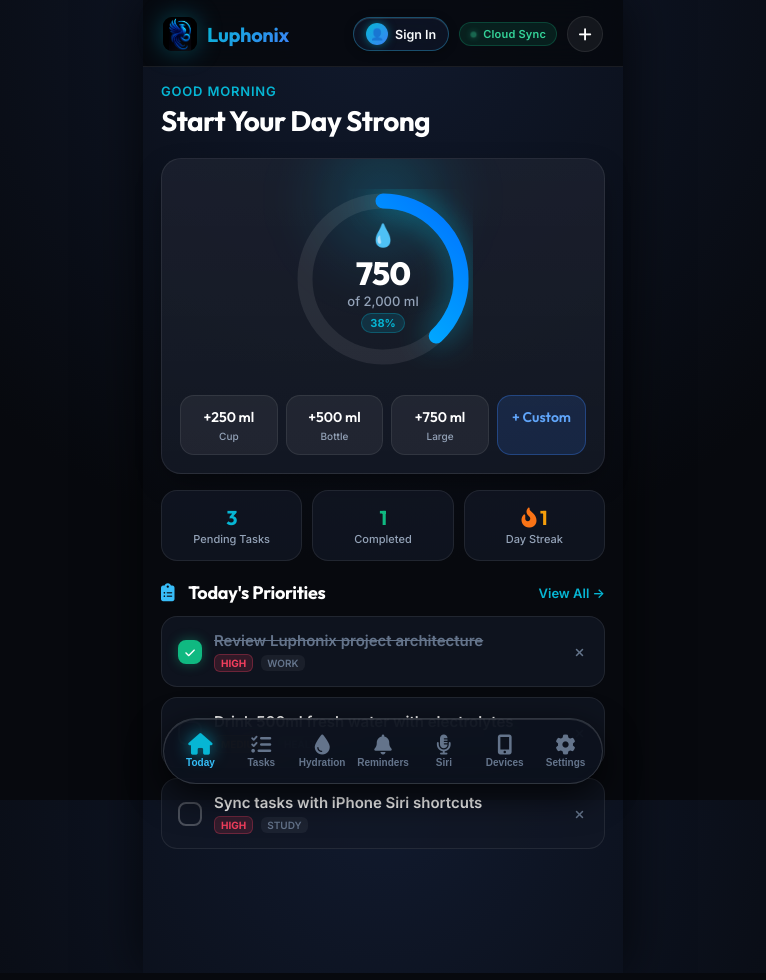
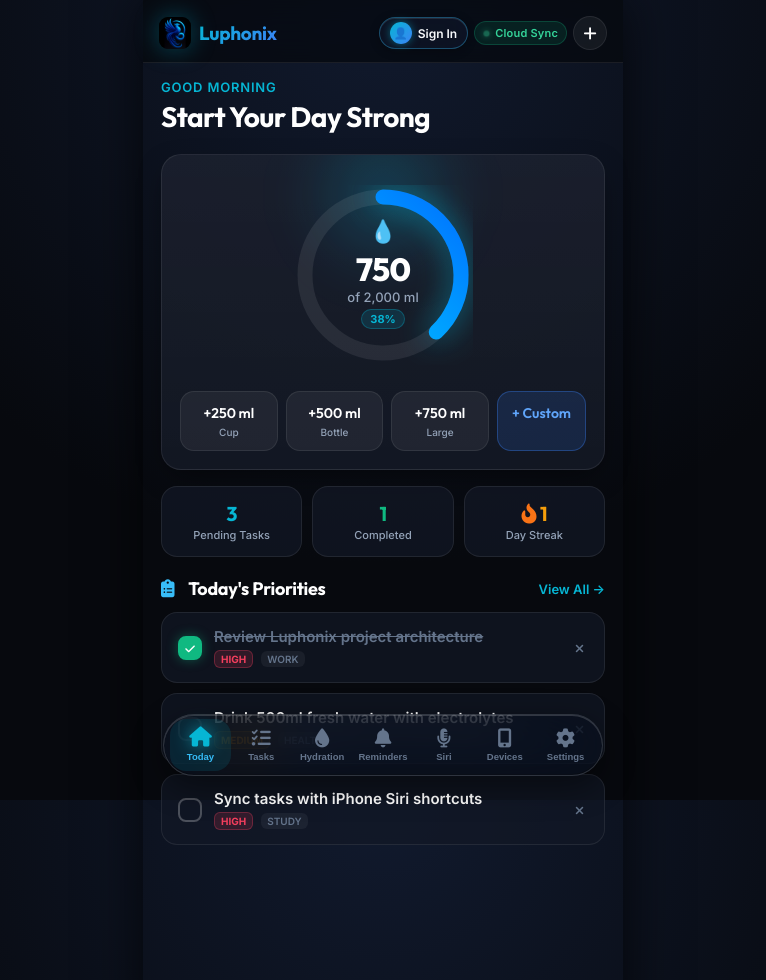
Before and after one commit to dhyeykhanpara21/ios-personal-assistant-, a website: page public/index.html in a window 1280 px wide. Shown: the top 980 px of the page, without its empty margins (257-1023 px from the left). Drawn offline with Linux system fonts and the light colour scheme; no server answers.

Commit message:
fix(ui): make bottom nav translucent liquid glass and add generous bottom clearance to prevent content blocking

```diff
--- a/backend/public/style.css
+++ b/backend/public/style.css
@@ -47,8 +47,8 @@
 
   /* Dimensions & Spacing */
   --safe-top: max(env(safe-area-inset-top, 20px), 16px);
-  --safe-bottom: max(env(safe-area-inset-bottom, 20px), 16px);
-  --nav-height: 66px;
+  --safe-bottom: max(env(safe-area-inset-bottom, 24px), 20px);
+  --nav-height: 62px;
 }
 
 /* Base Reset */
@@ -86,7 +86,7 @@ body {
   position: relative;
   display: flex;
   flex-direction: column;
-  padding-bottom: calc(var(--nav-height) + var(--safe-bottom) + 16px);
+  padding-bottom: calc(var(--nav-height) + var(--safe-bottom) + 80px);
   background: transparent;
   box-shadow: 0 0 50px rgba(0, 0, 0, 0.7);
 }
@@ -96,52 +96,58 @@ header.app-header {
   position: sticky;
   top: 0;
   z-index: 50;
-  padding: var(--safe-top) 20px 14px 20px;
+  padding: var(--safe-top) 16px 12px 16px;
   display: flex;
   align-items: center;
   justify-content: space-between;
-  background: rgba(7, 9, 14, 0.85);
-  backdrop-filter: blur(20px);
-  -webkit-backdrop-filter: blur(20px);
+  gap: 8px;
+  background: rgba(7, 9, 14, 0.78);
+  backdrop-filter: blur(24px) saturate(180%);
+  -webkit-backdrop-filter: blur(24px) saturate(180%);
   border-bottom: 1px solid var(--border-glass);
 }
 
 .brand-section {
   display: flex;
   align-items: center;
-  gap: 10px;
+  gap: 8px;
+  flex-shrink: 0;
+  min-width: 0;
 }
 
 .brand-logo-img {
-  width: 34px;
-  height: 34px;
+  width: 32px;
+  height: 32px;
   border-radius: 9px;
   box-shadow: var(--glow-cyan);
   object-fit: cover;
+  flex-shrink: 0;
 }
 
 .brand-title {
   font-family: var(--font-heading);
-  font-size: 20px;
+  font-size: 19px;
   font-weight: 700;
   letter-spacing: -0.3px;
   background: var(--grad-cyan-blue);
   -webkit-background-clip: text;
   -webkit-text-fill-color: transparent;
+  white-space: nowrap;
 }
 
 .header-actions {
   display: flex;
   align-items: center;
-  gap: 10px;
+  gap: 6px;
+  flex-shrink: 0;
 }
 
 /* Connection Pill */
 .status-pill {
   display: inline-flex;
   align-items: center;
-  gap: 6px;
-  padding: 4px 10px;
+  gap: 5px;
+  padding: 4px 8px;
   border-radius: 20px;
   font-size: 11px;
   font-weight: 600;
@@ -150,6 +156,7 @@ header.app-header {
   color: #34D399;
   border: 1px solid rgba(16, 185, 129, 0.25);
   transition: all 0.3s ease;
+  white-space: nowrap;
 }
 
 .status-pill.offline {
@@ -173,8 +180,8 @@ header.app-header {
 }
 
 .header-icon-btn {
-  width: 36px;
-  height: 36px;
+  width: 34px;
+  height: 34px;
   border-radius: 50%;
   display: flex;
   align-items: center;
@@ -184,6 +191,7 @@ header.app-header {
   color: var(--text-main);
   cursor: pointer;
   transition: all 0.2s cubic-bezier(0.4, 0, 0.2, 1);
+  flex-shrink: 0;
 }
 
 .header-icon-btn:active {
@@ -194,7 +202,7 @@ header.app-header {
 /* Main Content Views */
 main.app-main {
   flex: 1;
-  padding: 16px 18px;
+  padding: 16px 18px calc(var(--nav-height) + var(--safe-bottom) + 50px) 18px;
 }
 
 .view-section {
@@ -841,41 +849,45 @@ main.app-main {
   margin-top: 8px;
 }
 
-/* Floating Bottom Navigation Bar (Ultra-responsive for all mobile viewports) */
+/* Floating Glass Bottom Navigation Bar (iOS 18 Liquid Glass — Translucent & Non-Blocking) */
 nav.app-navbar {
   position: fixed;
-  bottom: var(--safe-bottom);
+  bottom: calc(var(--safe-bottom) + 4px);
   left: 50%;
   transform: translateX(-50%);
   width: min(calc(100% - 16px), 440px);
   height: var(--nav-height);
-  background: rgba(13, 18, 30, 0.92);
-  backdrop-filter: blur(28px);
-  -webkit-backdrop-filter: blur(28px);
-  border: 1px solid var(--border-glass-light);
-  border-radius: 34px;
-  box-shadow: 0 12px 35px rgba(0, 0, 0, 0.75), inset 0 1px 0 rgba(255, 255, 255, 0.12);
-  display: flex;
-  align-items: center;
-  justify-content: space-between;
+  background: rgba(10, 16, 28, 0.65);
+  backdrop-filter: blur(28px) saturate(190%);
+  -webkit-backdrop-filter: blur(28px) saturate(190%);
+  border: 1px solid rgba(255, 255, 255, 0.15);
+  border-radius: 32px;
+  box-shadow:
+    0 10px 32px rgba(0, 0, 0, 0.45),
+    0 1px 0 rgba(255, 255, 255, 0.16) inset,
+    0 -1px 0 rgba(0, 0, 0, 0.3) inset;
+  display: flex;
+  align-items: center;
+  justify-content: space-around;
   padding: 0 4px;
   z-index: 60;
   box-sizing: border-box;
+  transition: all 0.25s ease;
 }
 
 .nav-item {
   flex: 1 1 0;
   min-width: 0;
-  height: 100%;
+  height: 52px;
   display: flex;
   flex-direction: column;
   align-items: center;
   justify-content: center;
-  gap: 2px;
+  gap: 3px;
   color: var(--text-sub);
   text-decoration: none;
-  padding: 6px 1px;
-  border-radius: 20px;
+  padding: 4px 1px;
+  border-radius: 16px;
   cursor: pointer;
   transition: all 0.2s cubic-bezier(0.4, 0, 0.2, 1);
   background: transparent;
@@ -884,9 +896,18 @@ nav.app-navbar {
   -webkit-user-select: none;
 }
 
+.nav-item:hover {
+  color: #E2E8F0;
+  background: rgba(255, 255, 255, 0.05);
+}
+
+.nav-item:active {
+  transform: scale(0.92);
+}
+
 .nav-item svg,
 .nav-item i {
-  font-size: 19px;
+  font-size: 17px;
   width: 20px;
   height: 20px;
   display: flex;
@@ -901,13 +922,13 @@ nav.app-navbar {
 }
 
 .nav-item span {
-  font-size: 9.5px;
-  font-weight: 600;
-  line-height: 1.1;
-  letter-spacing: -0.2px;
+  font-size: 8.5px;
+  font-weight: 600;
+  line-height: 1;
+  letter-spacing: -0.35px;
   white-space: nowrap;
-  overflow: hidden;
-  text-overflow: ellipsis;
+  overflow: visible;
+  text-overflow: clip;
   max-width: 100%;
   display: block;
   text-align: center;
@@ -916,11 +937,12 @@ nav.app-navbar {
 
 .nav-item.active {
   color: var(--accent-cyan);
+  background: rgba(6, 182, 212, 0.12);
 }
 
 .nav-item.active svg,
 .nav-item.active i {
-  transform: translateY(-1px) scale(1.08);
+  transform: translateY(-1px) scale(1.06);
   filter: drop-shadow(0 0 8px rgba(6, 182, 212, 0.7));
   color: var(--accent-cyan);
 }
@@ -930,29 +952,39 @@ nav.app-navbar {
   font-weight: 700;
 }
 
-.nav-item:active {
-  transform: scale(0.92);
-}
-
-@media (max-width: 390px) {
+.bottom-nav-spacer {
+  height: calc(var(--nav-height) + var(--safe-bottom) + 40px);
+  width: 100%;
+  flex-shrink: 0;
+  pointer-events: none;
+}
+
+@media (max-width: 420px) {
+  header.app-header {
+    padding: var(--safe-top) 12px 10px 12px;
+    gap: 6px;
+  }
+  .brand-title {
+    font-size: 17px;
+  }
+  .status-pill {
+    padding: 4px 6px;
+    font-size: 10.5px;
+  }
+  .status-pill #connection-text {
+    display: none;
+  }
+  .user-auth-pill {
+    padding: 3px 8px;
+    font-size: 11.5px;
+  }
   nav.app-navbar {
     width: calc(100% - 12px);
     padding: 0 2px;
-    height: 64px;
-  }
-  .nav-item {
-    padding: 5px 1px;
-    gap: 2px;
-  }
-  .nav-item svg,
-  .nav-item i {
-    font-size: 17.5px;
-    width: 19px;
-    height: 19px;
   }
   .nav-item span {
-    font-size: 8.5px;
-    letter-spacing: -0.3px;
+    font-size: 8px;
+    letter-spacing: -0.4px;
   }
 }
 
@@ -960,17 +992,16 @@ nav.app-navbar {
   nav.app-navbar {
     width: calc(100% - 8px);
     padding: 0 1px;
-    height: 60px;
+    height: 58px;
   }
   .nav-item svg,
   .nav-item i {
-    font-size: 16px;
-    width: 18px;
-    height: 18px;
+    font-size: 15px;
+    width: 17px;
+    height: 17px;
   }
   .nav-item span {
-    font-size: 8px;
-    letter-spacing: -0.4px;
+    font-size: 7.5px;
   }
 }
 
@@ -984,12 +1015,12 @@ nav.app-navbar {
   }
   .nav-item svg,
   .nav-item i {
-    font-size: 20px;
+    font-size: 19px;
     width: 21px;
     height: 21px;
   }
   .nav-item span {
-    font-size: 10px;
+    font-size: 9.5px;
     letter-spacing: normal;
   }
 }
@@ -1050,12 +1081,12 @@ nav.app-navbar {
 .user-auth-pill {
   display: inline-flex;
   align-items: center;
-  gap: 7px;
+  gap: 6px;
   background: rgba(15, 23, 42, 0.75);
   border: 1px solid rgba(56, 189, 248, 0.35);
-  border-radius: 22px;
-  padding: 5px 12px;
-  font-size: 12.5px;
+  border-radius: 20px;
+  padding: 4px 10px;
+  font-size: 12px;
   font-weight: 600;
   color: #F8FAFC;
   cursor: pointer;
@@ -1064,6 +1095,8 @@ nav.app-navbar {
   box-shadow: 0 2px 10px rgba(0, 0, 0, 0.3), inset 0 1px 0 rgba(255, 255, 255, 0.1);
   transition: all 0.25s cubic-bezier(0.16, 1, 0.3, 1);
   user-select: none;
+  white-space: nowrap;
+  flex-shrink: 0;
 }
 
 .user-auth-pill:hover {
--- a/public/index.html
+++ b/public/index.html
@@ -17,7 +17,7 @@
 
   <!-- Styles & Font Awesome 6 -->
   <link rel="stylesheet" href="https://cdnjs.cloudflare.com/ajax/libs/font-awesome/6.5.1/css/all.min.css" integrity="sha512-DTOQO9RWCH3ppGqcWaEA1BIZOC6xxalwEsw9c2QQeAIftl+Vegovlnee1c9QX4TctnWMn13TZye+giMm8e2LwA==" crossorigin="anonymous" referrerpolicy="no-referrer" />
-  <link rel="stylesheet" href="/style.css?v=5.0">
+  <link rel="stylesheet" href="/style.css?v=5.1">
 </head>
 <body>
   <div id="app-container">
@@ -486,6 +486,8 @@
         </div>
       </section>
 
+      <!-- Bottom Spacer to guarantee zero content blockage by the floating navbar -->
+      <div class="bottom-nav-spacer" aria-hidden="true"></div>
     </main>
 
     <!-- Floating Glass Bottom Navigation -->
--- a/public/style.css
+++ b/public/style.css
@@ -47,8 +47,8 @@
 
   /* Dimensions & Spacing */
   --safe-top: max(env(safe-area-inset-top, 20px), 16px);
-  --safe-bottom: max(env(safe-area-inset-bottom, 20px), 16px);
-  --nav-height: 66px;
+  --safe-bottom: max(env(safe-area-inset-bottom, 24px), 20px);
+  --nav-height: 62px;
 }
 
 /* Base Reset */
@@ -86,7 +86,7 @@ body {
   position: relative;
   display: flex;
   flex-direction: column;
-  padding-bottom: calc(var(--nav-height) + var(--safe-bottom) + 16px);
+  padding-bottom: calc(var(--nav-height) + var(--safe-bottom) + 80px);
   background: transparent;
   box-shadow: 0 0 50px rgba(0, 0, 0, 0.7);
 }
@@ -96,52 +96,58 @@ header.app-header {
   position: sticky;
   top: 0;
   z-index: 50;
-  padding: var(--safe-top) 20px 14px 20px;
+  padding: var(--safe-top) 16px 12px 16px;
   display: flex;
   align-items: center;
   justify-content: space-between;
-  background: rgba(7, 9, 14, 0.85);
-  backdrop-filter: blur(20px);
-  -webkit-backdrop-filter: blur(20px);
+  gap: 8px;
+  background: rgba(7, 9, 14, 0.78);
+  backdrop-filter: blur(24px) saturate(180%);
+  -webkit-backdrop-filter: blur(24px) saturate(180%);
   border-bottom: 1px solid var(--border-glass);
 }
 
 .brand-section {
   display: flex;
   align-items: center;
-  gap: 10px;
+  gap: 8px;
+  flex-shrink: 0;
+  min-width: 0;
 }
 
 .brand-logo-img {
-  width: 34px;
-  height: 34px;
+  width: 32px;
+  height: 32px;
   border-radius: 9px;
   box-shadow: var(--glow-cyan);
   object-fit: cover;
+  flex-shrink: 0;
 }
 
 .brand-title {
   font-family: var(--font-heading);
-  font-size: 20px;
+  font-size: 19px;
   font-weight: 700;
   letter-spacing: -0.3px;
   background: var(--grad-cyan-blue);
   -webkit-background-clip: text;
   -webkit-text-fill-color: transparent;
+  white-space: nowrap;
 }
 
 .header-actions {
   display: flex;
   align-items: center;
-  gap: 10px;
+  gap: 6px;
+  flex-shrink: 0;
 }
 
 /* Connection Pill */
 .status-pill {
   display: inline-flex;
   align-items: center;
-  gap: 6px;
-  padding: 4px 10px;
+  gap: 5px;
+  padding: 4px 8px;
   border-radius: 20px;
   font-size: 11px;
   font-weight: 600;
@@ -150,6 +156,7 @@ header.app-header {
   color: #34D399;
   border: 1px solid rgba(16, 185, 129, 0.25);
   transition: all 0.3s ease;
+  white-space: nowrap;
 }
 
 .status-pill.offline {
@@ -173,8 +180,8 @@ header.app-header {
 }
 
 .header-icon-btn {
-  width: 36px;
-  height: 36px;
+  width: 34px;
+  height: 34px;
   border-radius: 50%;
   display: flex;
   align-items: center;
@@ -184,6 +191,7 @@ header.app-header {
   color: var(--text-main);
   cursor: pointer;
   transition: all 0.2s cubic-bezier(0.4, 0, 0.2, 1);
+  flex-shrink: 0;
 }
 
 .header-icon-btn:active {
@@ -194,7 +202,7 @@ header.app-header {
 /* Main Content Views */
 main.app-main {
   flex: 1;
-  padding: 16px 18px;
+  padding: 16px 18px calc(var(--nav-height) + var(--safe-bottom) + 50px) 18px;
 }
 
 .view-section {
@@ -841,41 +849,45 @@ main.app-main {
   margin-top: 8px;
 }
 
-/* Floating Bottom Navigation Bar (Ultra-responsive for all mobile viewports) */
+/* Floating Glass Bottom Navigation Bar (iOS 18 Liquid Glass — Translucent & Non-Blocking) */
 nav.app-navbar {
   position: fixed;
-  bottom: var(--safe-bottom);
+  bottom: calc(var(--safe-bottom) + 4px);
   left: 50%;
   transform: translateX(-50%);
   width: min(calc(100% - 16px), 440px);
   height: var(--nav-height);
-  background: rgba(13, 18, 30, 0.92);
-  backdrop-filter: blur(28px);
-  -webkit-backdrop-filter: blur(28px);
-  border: 1px solid var(--border-glass-light);
-  border-radius: 34px;
-  box-shadow: 0 12px 35px rgba(0, 0, 0, 0.75), inset 0 1px 0 rgba(255, 255, 255, 0.12);
-  display: flex;
-  align-items: center;
-  justify-content: space-between;
+  background: rgba(10, 16, 28, 0.65);
+  backdrop-filter: blur(28px) saturate(190%);
+  -webkit-backdrop-filter: blur(28px) saturate(190%);
+  border: 1px solid rgba(255, 255, 255, 0.15);
+  border-radius: 32px;
+  box-shadow:
+    0 10px 32px rgba(0, 0, 0, 0.45),
+    0 1px 0 rgba(255, 255, 255, 0.16) inset,
+    0 -1px 0 rgba(0, 0, 0, 0.3) inset;
+  display: flex;
+  align-items: center;
+  justify-content: space-around;
   padding: 0 4px;
   z-index: 60;
   box-sizing: border-box;
+  transition: all 0.25s ease;
 }
 
 .nav-item {
   flex: 1 1 0;
   min-width: 0;
-  height: 100%;
+  height: 52px;
   display: flex;
   flex-direction: column;
   align-items: center;
   justify-content: center;
-  gap: 2px;
+  gap: 3px;
   color: var(--text-sub);
   text-decoration: none;
-  padding: 6px 1px;
-  border-radius: 20px;
+  padding: 4px 1px;
+  border-radius: 16px;
   cursor: pointer;
   transition: all 0.2s cubic-bezier(0.4, 0, 0.2, 1);
   background: transparent;
@@ -884,9 +896,18 @@ nav.app-navbar {
   -webkit-user-select: none;
 }
 
+.nav-item:hover {
+  color: #E2E8F0;
+  background: rgba(255, 255, 255, 0.05);
+}
+
+.nav-item:active {
+  transform: scale(0.92);
+}
+
 .nav-item svg,
 .nav-item i {
-  font-size: 19px;
+  font-size: 17px;
   width: 20px;
   height: 20px;
   display: flex;
@@ -901,13 +922,13 @@ nav.app-navbar {
 }
 
 .nav-item span {
-  font-size: 9.5px;
-  font-weight: 600;
-  line-height: 1.1;
-  letter-spacing: -0.2px;
+  font-size: 8.5px;
+  font-weight: 600;
+  line-height: 1;
+  letter-spacing: -0.35px;
   white-space: nowrap;
-  overflow: hidden;
-  text-overflow: ellipsis;
+  overflow: visible;
+  text-overflow: clip;
   max-width: 100%;
   display: block;
   text-align: center;
@@ -916,11 +937,12 @@ nav.app-navbar {
 
 .nav-item.active {
   color: var(--accent-cyan);
+  background: rgba(6, 182, 212, 0.12);
 }
 
 .nav-item.active svg,
 .nav-item.active i {
-  transform: translateY(-1px) scale(1.08);
+  transform: translateY(-1px) scale(1.06);
   filter: drop-shadow(0 0 8px rgba(6, 182, 212, 0.7));
   color: var(--accent-cyan);
 }
@@ -930,29 +952,39 @@ nav.app-navbar {
   font-weight: 700;
 }
 
-.nav-item:active {
-  transform: scale(0.92);
-}
-
-@media (max-width: 390px) {
+.bottom-nav-spacer {
+  height: calc(var(--nav-height) + var(--safe-bottom) + 40px);
+  width: 100%;
+  flex-shrink: 0;
+  pointer-events: none;
+}
+
+@media (max-width: 420px) {
+  header.app-header {
+    padding: var(--safe-top) 12px 10px 12px;
+    gap: 6px;
+  }
+  .brand-title {
+    font-size: 17px;
+  }
+  .status-pill {
+    padding: 4px 6px;
+    font-size: 10.5px;
+  }
+  .status-pill #connection-text {
+    display: none;
+  }
+  .user-auth-pill {
+    padding: 3px 8px;
+    font-size: 11.5px;
+  }
   nav.app-navbar {
     width: calc(100% - 12px);
     padding: 0 2px;
-    height: 64px;
-  }
-  .nav-item {
-    padding: 5px 1px;
-    gap: 2px;
-  }
-  .nav-item svg,
-  .nav-item i {
-    font-size: 17.5px;
-    width: 19px;
-    height: 19px;
   }
   .nav-item span {
-    font-size: 8.5px;
-    letter-spacing: -0.3px;
+    font-size: 8px;
+    letter-spacing: -0.4px;
   }
 }
 
@@ -960,17 +992,16 @@ nav.app-navbar {
   nav.app-navbar {
     width: calc(100% - 8px);
     padding: 0 1px;
-    height: 60px;
+    height: 58px;
   }
   .nav-item svg,
   .nav-item i {
-    font-size: 16px;
-    width: 18px;
-    height: 18px;
+    font-size: 15px;
+    width: 17px;
+    height: 17px;
   }
   .nav-item span {
-    font-size: 8px;
-    letter-spacing: -0.4px;
+    font-size: 7.5px;
   }
 }
 
@@ -984,12 +1015,12 @@ nav.app-navbar {
   }
   .nav-item svg,
   .nav-item i {
-    font-size: 20px;
+    font-size: 19px;
     width: 21px;
     height: 21px;
   }
   .nav-item span {
-    font-size: 10px;
+    font-size: 9.5px;
     letter-spacing: normal;
   }
 }
@@ -1050,12 +1081,12 @@ nav.app-navbar {
 .user-auth-pill {
   display: inline-flex;
   align-items: center;
-  gap: 7px;
+  gap: 6px;
   background: rgba(15, 23, 42, 0.75);
   border: 1px solid rgba(56, 189, 248, 0.35);
-  border-radius: 22px;
-  padding: 5px 12px;
-  font-size: 12.5px;
+  border-radius: 20px;
+  padding: 4px 10px;
+  font-size: 12px;
   font-weight: 600;
   color: #F8FAFC;
   cursor: pointer;
@@ -1064,6 +1095,8 @@ nav.app-navbar {
   box-shadow: 0 2px 10px rgba(0, 0, 0, 0.3), inset 0 1px 0 rgba(255, 255, 255, 0.1);
   transition: all 0.25s cubic-bezier(0.16, 1, 0.3, 1);
   user-select: none;
+  white-space: nowrap;
+  flex-shrink: 0;
 }
 
 .user-auth-pill:hover {
```
Also changed, not shown: backend/public/index.html (+3 -1 lines).
